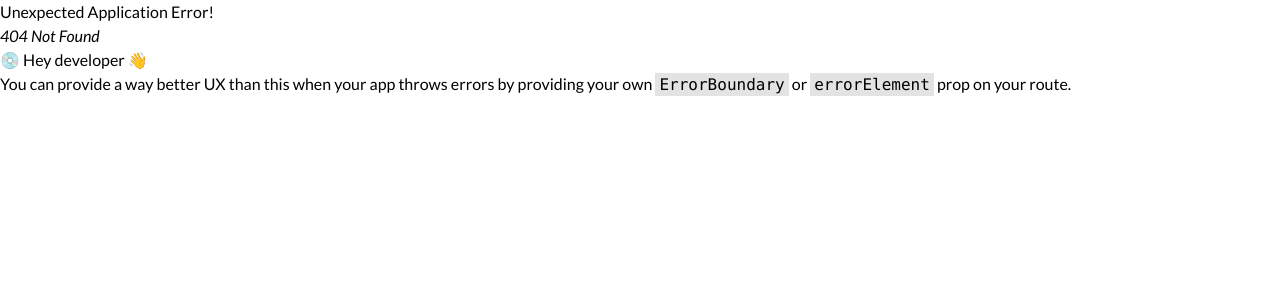
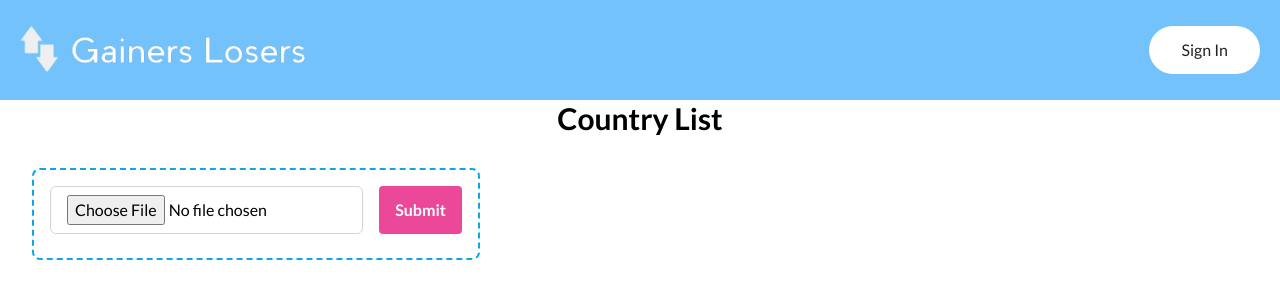
Before and after one commit to MamtazDev/gainers-losers, a React (Vite) app: page /country-list in a window 1280 px wide. Before the commit this address had no page. Shown: the top 300 px of the page. Built offline with nearby package versions, Linux system fonts and the light colour scheme.

Commit message:
country list sioign

```diff
--- a/package.json
+++ b/package.json
@@ -10,12 +10,14 @@
     "preview": "vite preview"
   },
   "dependencies": {
+    "axios": "^1.6.8",
     "localforage": "^1.10.0",
     "match-sorter": "^6.3.4",
     "react": "^18.2.0",
     "react-dom": "^18.2.0",
     "react-router-dom": "^6.22.0",
-    "sort-by": "^1.2.0"
+    "sort-by": "^1.2.0",
+    "xlsx": "^0.18.5"
   },
   "devDependencies": {
     "@types/react": "^18.2.55",
--- /dev/null
+++ b/src/pages/CountryList.jsx
@@ -0,0 +1,167 @@
+import React, { useEffect, useState } from 'react'
+import * as XLSX from 'xlsx';
+import axios from 'axios';
+
+
+function CountryList() {
+    const [fileData, setFileData] = useState(null);
+
+    // Function to handle file upload
+    const handleFileUpload = (event) => {
+
+        const file = event.target.files[0];
+        console.log("file", file)
+        const reader = new FileReader();
+
+        reader.onload = (e) => {
+            const data = new Uint8Array(e.target.result);
+            const workbook = XLSX.read(data, { type: 'array' });
+
+            const sheetName = workbook.SheetNames[0];
+            const worksheet = workbook.Sheets[sheetName];
+
+            const jsonData = XLSX.utils.sheet_to_json(worksheet);
+            console.log(jsonData);
+            setFileData(jsonData)
+        };
+
+        reader.readAsArrayBuffer(file);
+    };
+
+
+    const handleAPICall = () => {
+
+
+  // URL to send the POST request
+  const url = 'http://localhost:8000/v1/upload/countryList';
+
+  // Data to be sent in the request body
+  const requestData = {
+    fileData
+  };
+
+  // Making a POST request using Axios
+  axios.post(url, fileData)
+    .then(response => {
+      // Handle success response
+      console.log('Response:', response.data);
+    })
+    .catch(error => {
+      // Handle error
+      console.error('Error:', error);
+    });
+
+        // Your API calling function here
+        console.log('API call function should be implemented here');
+    };
+
+
+
+
+
+    useEffect(() => { fileData?.length > 0 && console.log('fileData', fileData[0]) }, [fileData])
+
+    return (
+        <div>
+            <h1 className="text-center text-3xl font-bold">Country List</h1>
+            <div className="max-w-md ml-8 mr-auto my-8">
+                {/* <input
+                    type="file"
+                    onChange={handleFileUpload}
+                    className="border border-gray-300 py-2 px-4 w-full rounded-md mb-4"
+                /> */}
+
+
+                <div className="mb-4 flex w-full p-4 border-dashed rounded-lg border-2 border-sky-500">
+                    <input
+                        type="file"
+                        onChange={handleFileUpload}
+                        className="border border-gray-300 py-2 px-4 w-full rounded-md mb-2"
+                    />
+                    <button
+                        onClick={handleAPICall}
+                        className="bg-pink-500 ml-4 hover:bg-pink-700 text-white font-bold h-12 px-4 rounded"
+                    >
+                        Submit
+                    </button>
+                </div>
+
+
+
+                {fileData && (
+                    <table className="table-auto border border-gray-300 w-full">
+                        <thead>
+                            {/* <tr>
+                                <th className="border border-gray-300 px-4 py-2">no</th>
+                                <th className="border border-gray-300 px-4 py-2">name</th>
+                                <th className="border border-gray-300 px-4 py-2">marketCap</th>
+                                <th className="border border-gray-300 px-4 py-2">sector</th>
+                                <th className="border border-gray-300 px-4 py-2">oneMonth</th>
+                                <th className="border border-gray-300 px-4 py-2">threeMonth</th>
+                                <th className="border border-gray-300 px-4 py-2">sixMonth</th>
+                                <th className="border border-gray-300 px-4 py-2">oneWeek</th>
+                                <th className="border border-gray-300 px-4 py-2">oneYear</th>
+                                <th className="border border-gray-300 px-4 py-2">industry</th>
+                                <th className="border border-gray-300 px-4 py-2">lossess</th>
+                                <th className="border border-gray-300 px-4 py-2">gains</th>
+                            </tr> */}
+                            <tr>
+                                {Object.keys(fileData[0]).map((key, index) => (
+                                    <th key={index} className="border border-gray-800 px-4 py-2">
+                                        {key}
+                                    </th>
+                                ))}
+                            </tr>
+
+                        </thead>
+                        <tbody>
+                            {/* <tr>
+              <td className="border border-gray-300 px-4 py-2">{fileData[0].No}</td>
+              <td className="border border-gray-300 px-4 py-2">{fileData[0].Company}</td>
+              <td className="border border-gray-300 px-4 py-2">{fileData[0].Country}</td>
+              <td className="border border-gray-300 px-4 py-2">{fileData[0].Industry}</td>
+              <td className="border border-gray-300 px-4 py-2">{fileData[0].Market Cap}</td>
+              <td className="border border-gray-300 px-4 py-2">{fileData[0].P/E}</td>
+              <td className="border border-gray-300 px-4 py-2">{fileData[0].sixMonth}</td>
+              <td className="border border-gray-300 px-4 py-2">{fileData[0].oneWeek}</td>
+              <td className="border border-gray-300 px-4 py-2">{fileData[0].oneYear}</td>
+              <td className="border border-gray-300 px-4 py-2">{fileData[0].Price}</td>
+              <td className="border border-gray-300 px-4 py-2">{fileData[0].Change}</td>
+              <td className="border border-gray-300 px-4 py-2">{fileData[0].Volume}</td>
+            </tr> */}
+
+                            {fileData.map((item, index) => (
+                                <tr key={index}>
+                                    {Object.values(item).map((value, index) => (
+                                        <td key={index} className="border border-gray-800 px-4 py-2">
+                                            {value}
+                                        </td>
+                                    ))}
+                                </tr>
+                            ))}
+
+
+                        </tbody>
+                    </table>
+                )}
+            </div>
+        </div>
+    )
+}
+
+export default CountryList
+
+
+// {
+//     "No.": 1,
+//     "Ticker": "MSFT",
+//     "Company": "Microsoft Corporation",
+//     "Sector": "Technology",
+//     "Industry": "Software - Infrastructure",
+//     "Country": "USA",
+//     "Market Cap": "3190.41B",
+//     "P/E": "38.83",
+//     "Price": "429.37",
+//     "Change": "0.97%",
+//     "Volume": "21,296,222"
+// }
--- /dev/null
+++ b/src/pages/Signin.jsx
@@ -0,0 +1,9 @@
+import React from 'react'
+
+function Signin() {
+  return (
+    <div>Signin</div>
+  )
+}
+
+export default Signin
```
Also changed, not shown: src/routes/Routes.jsx (+10 -0 lines), 1 other file (tests, documents, lock files or other folders).
